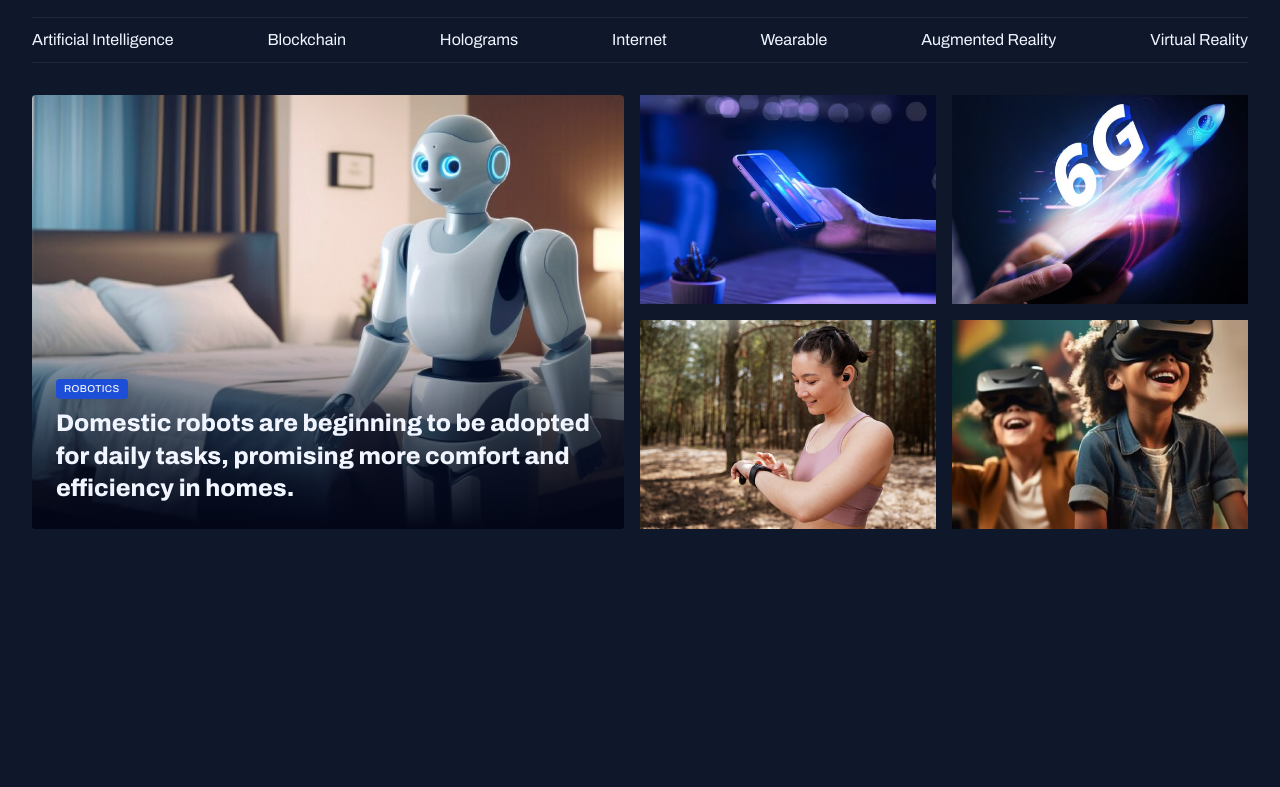
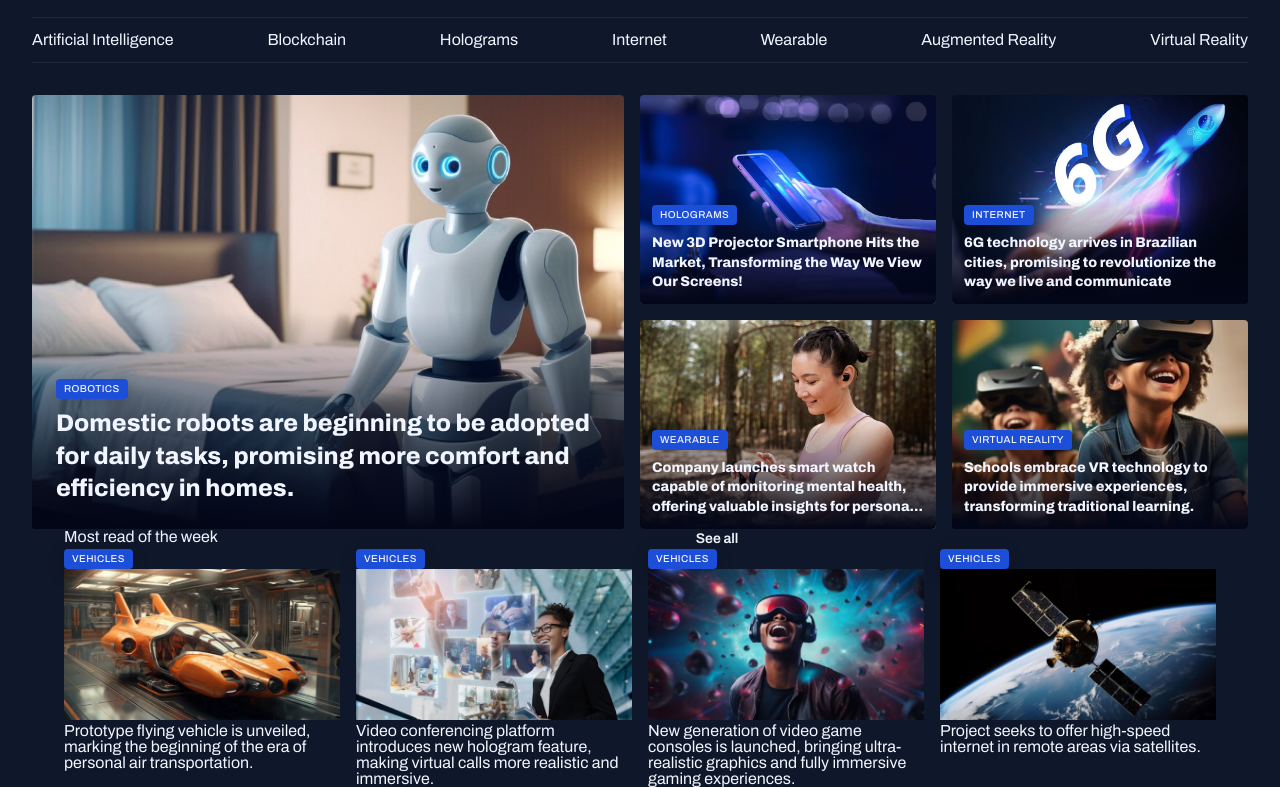
Before and after one commit to Quin-shi-huan/news-portal, a plain HTML site: page index.html in a window 1280 px wide. Shown: the part 55-842 px from the top of the page. Before the commit the page ends 800 px from the top, so only its background shows below. Drawn offline with Linux system fonts and the light colour scheme.

Commit message:
structuring the most read section of the week

```diff
--- a/index.html
+++ b/index.html
@@ -44,7 +44,7 @@
         <main class="grid container">
             <section id="featured" class="grid grid-flow-col gap-16">
                 <figure class="card">
-                    <img src="assets/images/Image 01.png" alt="A white robot standing in a hotel room">
+                    <img src="assets/images/Image 01.png" alt="Domestic robots are beginning to be adopted for daily tasks, promising more comfort and efficiency in homes">
                     <figcaption>
                         <span class="content-tag">Robotics</span>
                         <h2 class="text-2xl">Domestic robots are beginning to be adopted for daily tasks, promising more comfort and efficiency in homes.</h2>
@@ -52,39 +52,76 @@
                 </figure>
 
                 <div class="grid grid-cols-2 gap-16">
-                    <figure>
-                        <img src="assets/images/Image 02.png" alt="...">
+                    <figure class="card">
+                        <img src="assets/images/Image 02.png" alt="New 3D Projector Smartphone Hits the Market, Transforming the Way We View Our Screens!">
                         <figcaption>
-                            <span></span>
-                            <h2></h2>
+                            <span class="content-tag">Holograms</span>
+                            <h2 class="text-lg">New 3D Projector Smartphone Hits the Market, Transforming the Way We View Our Screens!</h2>
                         </figcaption>
                     </figure>
 
-                    <figure>
-                        <img src="assets/images/Image 03.png" alt="...">
+                    <figure class="card">
+                        <img src="assets/images/Image 03.png" alt="6G technology arrives in Brazilian cities, promising to revolutionize the way we live and communicate">
                         <figcaption>
-                            <span></span>
-                            <h2></h2>
+                            <span class="content-tag">Internet</span>
+                            <h2 class="text-lg">6G technology arrives in Brazilian cities, promising to revolutionize the way we live and communicate</h2>
                         </figcaption>
                     </figure>
 
-                    <figure>
-                        <img src="assets/images/Image 04.png" alt="...">
+                    <figure class="card">
+                        <img src="assets/images/Image 04.png" alt="Company launches smart watch capable of monitoring mental health, offering valuable insights for personal well-being">
                         <figcaption>
-                            <span></span>
-                            <h2></h2>
+                            <span class="content-tag">Wearable</span>
+                            <h2 class="text-lg">Company launches smart watch capable of monitoring mental health, offering valuable insights for persona...</h2>
                         </figcaption>
                     </figure>
 
-                    <figure>
-                        <img src="assets/images/Image 05.png" alt="...">
+                    <figure class="card">
+                        <img src="assets/images/Image 05.png" alt="Schools embrace VR technology to provide immersive experiences, transforming traditional learning">
                         <figcaption>
-                            <span></span>
-                            <h2></h2>
+                            <span class="content-tag">Virtual Reality</span>
+                            <h2 class="text-lg">Schools embrace VR technology to provide immersive experiences, transforming traditional learning.</h2>
                         </figcaption>
                     </figure>
                 </div>
             </section>
+
+            <section id="weekly" class="container">
+                <header class="grid grid-flow-col">
+                    <h3 class="">Most read of the week</h3>
+                    <a href="#" class="grid grid-flow-col">
+                        <p class="text-sm">See all</p>
+                        <span></span>
+                    </a>
+                </header>
+
+                <div class="grid grid-cols-4 gap-16">
+                    <figure>
+                        <span class="content-tag">Vehicles</span>
+                        <img src="assets/images/Image 06.png" alt="Prototype flying vehicle is unveiled, marking the beginning of the era of personal air transportation">
+                        <p>Prototype flying vehicle is unveiled, marking the beginning of the era of personal air transportation.</p>
+                    </figure>
+
+                    <figure>
+                        <span class="content-tag">Vehicles</span>
+                        <img src="assets/images/Image 07.png" alt="Video conferencing platform introduces new hologram feature, making virtual calls more realistic and immersive">
+                        <p>Video conferencing platform introduces new hologram feature, making virtual calls more realistic and immersive.</p>
+                    </figure>
+
+                    <figure>
+                        <span class="content-tag">Vehicles</span>
+                        <img src="assets/images/Image 08.png" alt="New generation of video game consoles is launched, bringing ultra-realistic graphics and fully immersive gaming experiences">
+                        <p>New generation of video game consoles is launched, bringing ultra-realistic graphics and fully immersive gaming experiences.</p>
+                    </figure>
+
+                    <figure>
+                        <span class="content-tag">Vehicles</span>
+                        <img src="assets/images/Image 09.png" alt="Project seeks to offer high-speed internet in remote areas via satellites">
+                        <p>Project seeks to offer high-speed internet in remote areas via satellites.</p>
+                    </figure>
+                </div>
+
+            </section>
         </main>
     </body>
 </html>
--- a/styles/sections.css
+++ b/styles/sections.css
@@ -30,5 +30,9 @@
         h2{
             margin-top: 8px;
         }
+
+        &:has(.text-lg){
+            padding: 12px;
+        }
     }
 }
--- a/styles/utility.css
+++ b/styles/utility.css
@@ -8,6 +8,10 @@
 
 .grid-cols-2{
     grid-template-columns: 1fr 1fr;
+}
+
+.grid-cols-4{
+    grid-template-columns: 1fr 1fr 1fr 1fr;
 }
 
 .gap-16{
```
